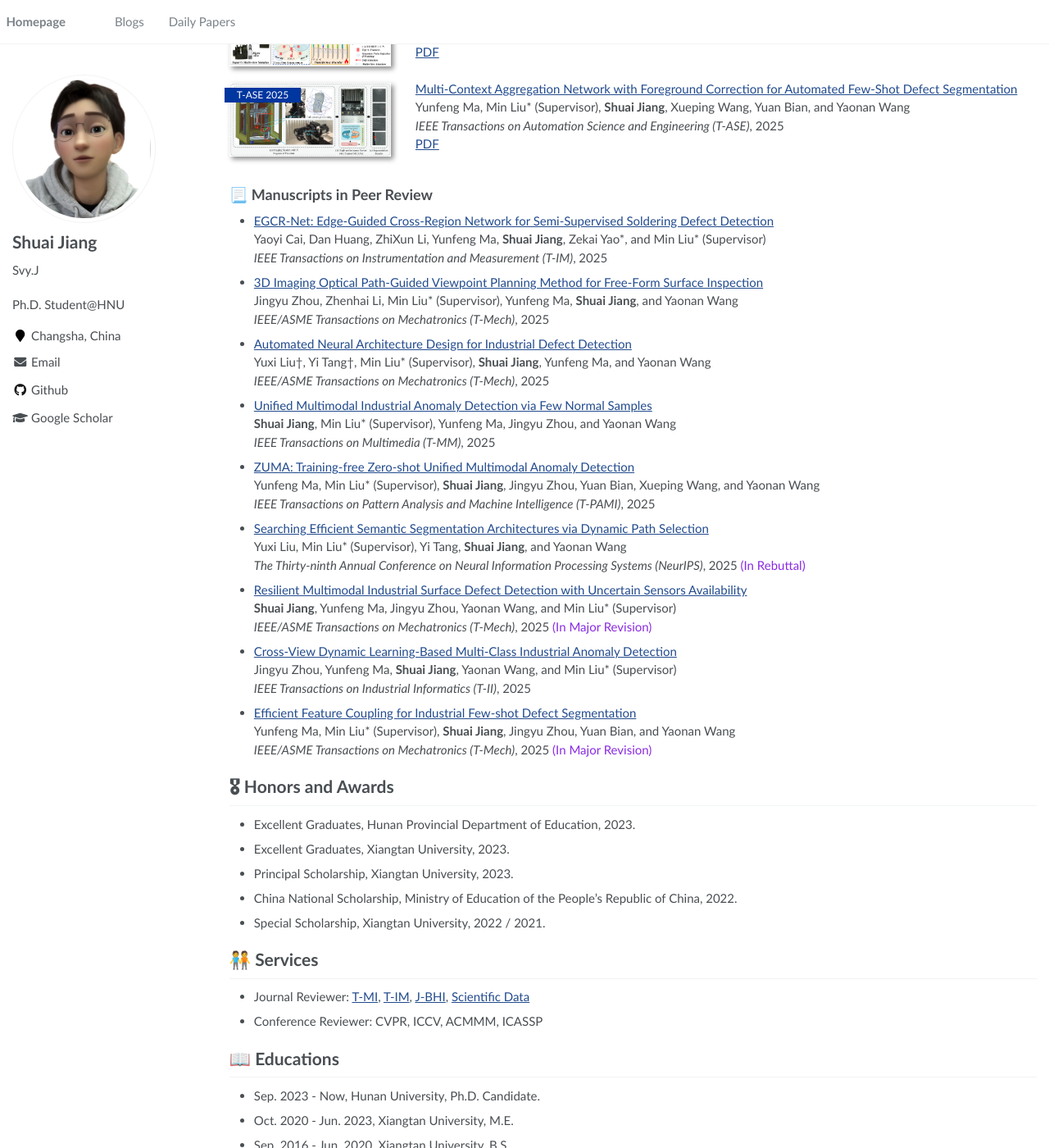
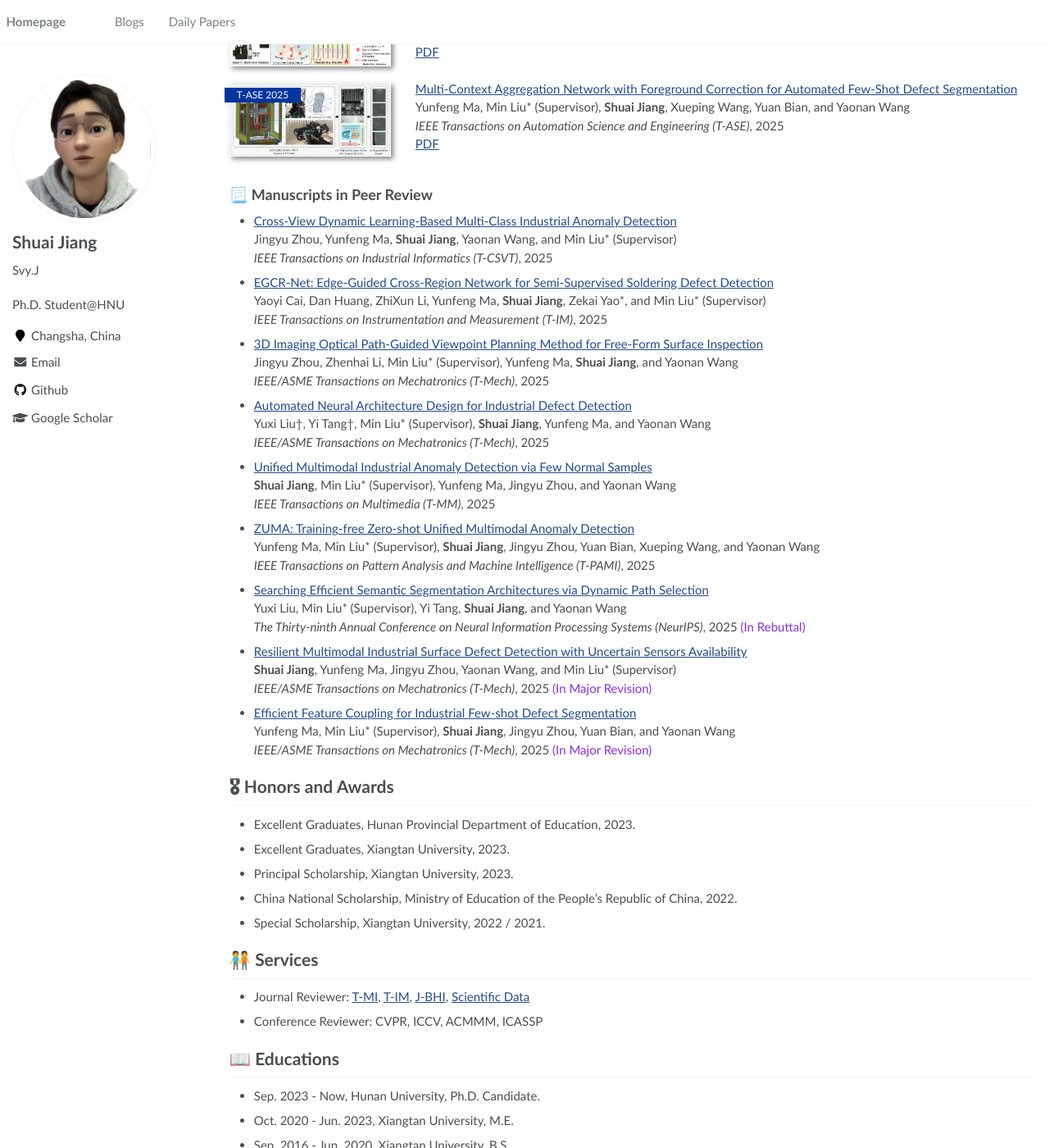
Before and after one commit to SvyJ/svyj.github.io, a Jekyll site: the page built from _pages/index.md, in a window 1280 px wide and 1400 px high, scrolled down 2325 px. Shown: the whole window at 82% size. Built offline with Jekyll 4.4.1, drawn with Linux system fonts in a browser that asks for light colours; some of the changed lines change nothing that is shown; some of the changed text lies outside the part shown.

Commit message:
Update index.md

```diff
--- a/_pages/index.md
+++ b/_pages/index.md
@@ -27,7 +27,9 @@
 
 ## 📝 Latest Works
 
-- **[Jul. 2025]** 📃 Our article on "Semi-Supervised Soldering Defect Detection" was submitted to _IEEE T-II_.
+- **[Aug. 2025]** 📃 Our article on "Multi-View Multi-class Anomaly Detection" was submitted to _IEEE T-CSVT_.
+
+- **[Jul. 2025]** 📃 Our article on "Semi-Supervised Soldering Defect Detection" was submitted to _IEEE T-IM_.
 
 - **[Jul. 2025]** 📃 Our article on "Surface Inspection Viewpoint Planning" was submitted to _IEEE/ASME T-Mech_.
 
@@ -40,8 +42,6 @@
 - **[May. 2025]** 📃 Our paper on "NAS-based Semantic Segmentation" was submitted to _NeurIPS 2025_.
 
 - **[May. 2025]** 📃 Our article on "Multimodal Defect Detection with Missing Modalities" was submitted to _IEEE/ASME T-Mech_.
-
-- **[May. 2025]** 📃 Our article on "Multi-View Multi-class Anomaly Detection" was submitted to _IEEE T-II_.
 
 - **[Mar. 2025]** 📃 Our article on "Few-Shot Defect Segmentation" was submitted to _IEEE/ASME T-Mech_.
 
@@ -164,6 +164,10 @@
 
 ## 📃 Manuscripts in Peer Review
 
+- [Cross-View Dynamic Learning-Based Multi-Class Industrial Anomaly Detection](https://ieeexplore.ieee.org/xpl/RecentIssue.jsp?punumber=9424)<br>
+  Jingyu Zhou, Yunfeng Ma, **Shuai Jiang**, Yaonan Wang, and Min Liu* (Supervisor)<br>
+  _IEEE Transactions on Industrial Informatics (T-CSVT)_, 2025<br>
+
 - [EGCR-Net: Edge-Guided Cross-Region Network for Semi-Supervised Soldering Defect Detection](https://ieeexplore.ieee.org/xpl/RecentIssue.jsp?punumber=19)<br>
   Yaoyi Cai, Dan Huang, ZhiXun Li, Yunfeng Ma, **Shuai Jiang**, Zekai Yao\*, and Min Liu\* (Supervisor)<br>
     _IEEE Transactions on Instrumentation and Measurement (T-IM)_, 2025<br>
@@ -192,10 +196,6 @@
   **Shuai Jiang**, Yunfeng Ma, Jingyu Zhou, Yaonan Wang, and Min Liu* (Supervisor)<br>
   _IEEE/ASME Transactions on Mechatronics (T-Mech)_, 2025 <font color="#8A2BE2">(In Major Revision)<br>
 
-- [Cross-View Dynamic Learning-Based Multi-Class Industrial Anomaly Detection](https://ieeexplore.ieee.org/xpl/RecentIssue.jsp?punumber=9424)<br>
-  Jingyu Zhou, Yunfeng Ma, **Shuai Jiang**, Yaonan Wang, and Min Liu* (Supervisor)<br>
-  _IEEE Transactions on Industrial Informatics (T-II)_, 2025<br>
-
 - [Efficient Feature Coupling for Industrial Few-shot Defect Segmentation](https://ieeexplore.ieee.org/xpl/RecentIssue.jsp?punumber=3516)<br>
   Yunfeng Ma, Min Liu* (Supervisor), **Shuai Jiang**, Jingyu Zhou, Yuan Bian, and Yaonan Wang<br>
   _IEEE/ASME Transactions on Mechatronics (T-Mech)_, 2025 <font color="#8A2BE2">(In Major Revision)</font><br>
```
